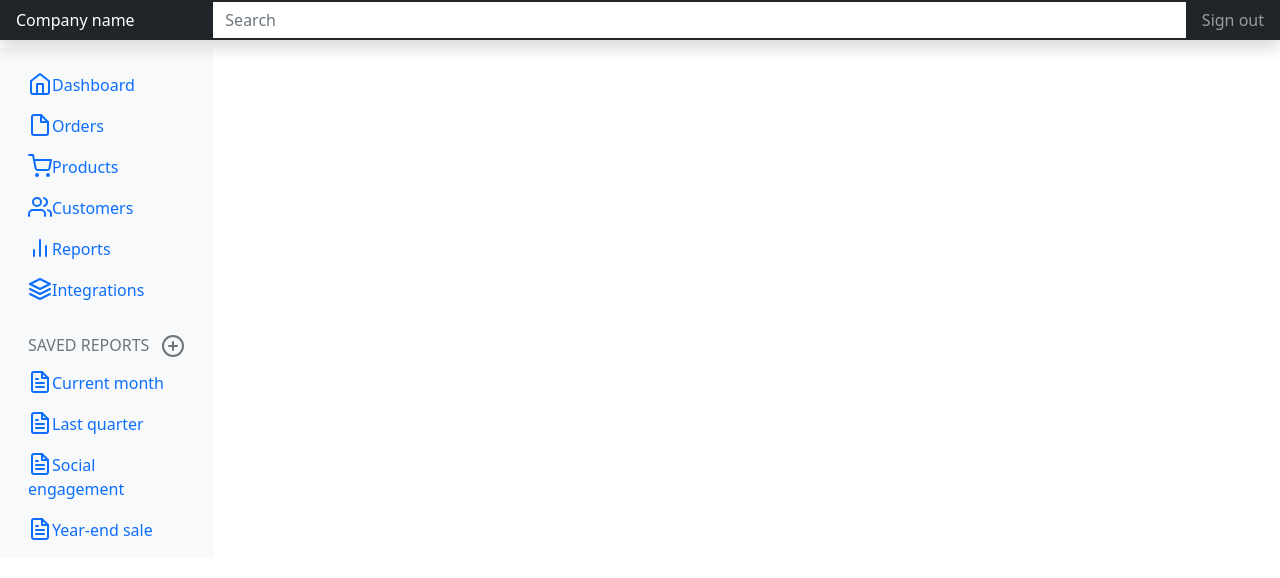
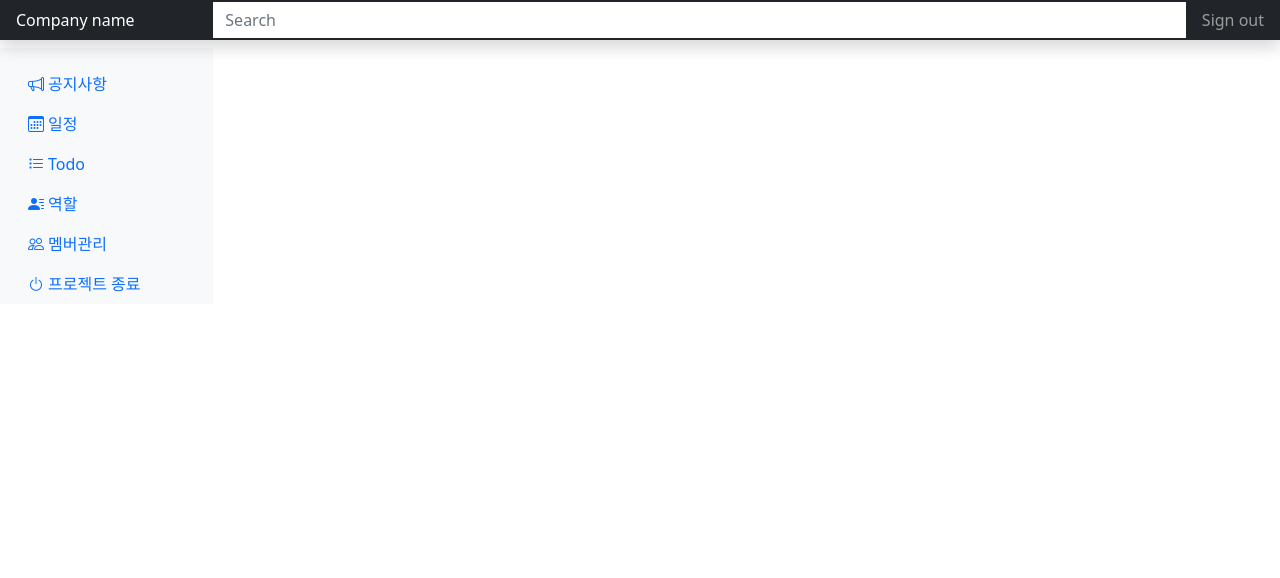
Before and after one commit to KGU-Team-Avocado/avocado-hero-web, a React (Create React App) app: page /project in a window 1280 px wide. Shown: the top 578 px of the page. Built offline with nearby package versions, Linux system fonts and the light colour scheme.

Commit message:
사이드바 수정

```diff
--- a/src/component/project/ProjectSidebar.js
+++ b/src/component/project/ProjectSidebar.js
@@ -5,43 +5,43 @@ export default () => {
                 <ul class="nav flex-column">
                     <li class="nav-item">
                         <a class="nav-link active" aria-current="page" href="#">
-                            <svg xmlns="http://www.w3.org/2000/svg" width="24" height="24" viewBox="0 0 24 24" fill="none" stroke="currentColor" stroke-width="2" stroke-linecap="round" stroke-linejoin="round" class="feather feather-home align-text-bottom" aria-hidden="true"><path d="M3 9l9-7 9 7v11a2 2 0 0 1-2 2H5a2 2 0 0 1-2-2z"></path><polyline points="9 22 9 12 15 12 15 22"></polyline></svg>
-                            Dashboard
+                            <i class="bi bi-megaphone align-top me-1"></i>
+                            공지사항
                         </a>
                     </li>
                     <li class="nav-item">
                         <a class="nav-link" href="#">
-                            <svg xmlns="http://www.w3.org/2000/svg" width="24" height="24" viewBox="0 0 24 24" fill="none" stroke="currentColor" stroke-width="2" stroke-linecap="round" stroke-linejoin="round" class="feather feather-file align-text-bottom" aria-hidden="true"><path d="M13 2H6a2 2 0 0 0-2 2v16a2 2 0 0 0 2 2h12a2 2 0 0 0 2-2V9z"></path><polyline points="13 2 13 9 20 9"></polyline></svg>
-                            Orders
+                            <i class="bi bi-calendar3 align-top me-1"></i>
+                            일정
                         </a>
                     </li>
                     <li class="nav-item">
                         <a class="nav-link" href="#">
-                            <svg xmlns="http://www.w3.org/2000/svg" width="24" height="24" viewBox="0 0 24 24" fill="none" stroke="currentColor" stroke-width="2" stroke-linecap="round" stroke-linejoin="round" class="feather feather-shopping-cart align-text-bottom" aria-hidden="true"><circle cx="9" cy="21" r="1"></circle><circle cx="20" cy="21" r="1"></circle><path d="M1 1h4l2.68 13.39a2 2 0 0 0 2 1.61h9.72a2 2 0 0 0 2-1.61L23 6H6"></path></svg>
-                            Products
+                            <i class="bi bi-list-task align-top me-1"></i>
+                            Todo
                         </a>
                     </li>
                     <li class="nav-item">
                         <a class="nav-link" href="#">
-                            <svg xmlns="http://www.w3.org/2000/svg" width="24" height="24" viewBox="0 0 24 24" fill="none" stroke="currentColor" stroke-width="2" stroke-linecap="round" stroke-linejoin="round" class="feather feather-users align-text-bottom" aria-hidden="true"><path d="M17 21v-2a4 4 0 0 0-4-4H5a4 4 0 0 0-4 4v2"></path><circle cx="9" cy="7" r="4"></circle><path d="M23 21v-2a4 4 0 0 0-3-3.87"></path><path d="M16 3.13a4 4 0 0 1 0 7.75"></path></svg>
-                            Customers
+                            <i class="bi bi-person-lines-fill align-top me-1"></i>
+                            역할
                         </a>
                     </li>
                     <li class="nav-item">
                         <a class="nav-link" href="#">
-                            <svg xmlns="http://www.w3.org/2000/svg" width="24" height="24" viewBox="0 0 24 24" fill="none" stroke="currentColor" stroke-width="2" stroke-linecap="round" stroke-linejoin="round" class="feather feather-bar-chart-2 align-text-bottom" aria-hidden="true"><line x1="18" y1="20" x2="18" y2="10"></line><line x1="12" y1="20" x2="12" y2="4"></line><line x1="6" y1="20" x2="6" y2="14"></line></svg>
-                            Reports
+                            <i class="bi bi-people align-top me-1"></i>
+                            멤버관리
                         </a>
                     </li>
                     <li class="nav-item">
                         <a class="nav-link" href="#">
-                            <svg xmlns="http://www.w3.org/2000/svg" width="24" height="24" viewBox="0 0 24 24" fill="none" stroke="currentColor" stroke-width="2" stroke-linecap="round" stroke-linejoin="round" class="feather feather-layers align-text-bottom" aria-hidden="true"><polygon points="12 2 2 7 12 12 22 7 12 2"></polygon><polyline points="2 17 12 22 22 17"></polyline><polyline points="2 12 12 17 22 12"></polyline></svg>
-                            Integrations
+                            <i class="bi bi-power align-top me-1"></i>
+                            프로젝트 종료
                         </a>
                     </li>
                 </ul>
 
-                <h6 class="sidebar-heading d-flex justify-content-between align-items-center px-3 mt-4 mb-1 text-muted text-uppercase">
+                {/* <h6 class="sidebar-heading d-flex justify-content-between align-items-center px-3 mt-4 mb-1 text-muted text-uppercase">
                     <span>Saved reports</span>
                     <a class="link-secondary" href="#" aria-label="Add a new report">
                         <svg xmlns="http://www.w3.org/2000/svg" width="24" height="24" viewBox="0 0 24 24" fill="none" stroke="currentColor" stroke-width="2" stroke-linecap="round" stroke-linejoin="round" class="feather feather-plus-circle align-text-bottom" aria-hidden="true"><circle cx="12" cy="12" r="10"></circle><line x1="12" y1="8" x2="12" y2="16"></line><line x1="8" y1="12" x2="16" y2="12"></line></svg>
@@ -72,7 +72,7 @@ export default () => {
                             Year-end sale
                         </a>
                     </li>
-                </ul>
+                </ul> */}
             </div>
         </nav>
     )
```
